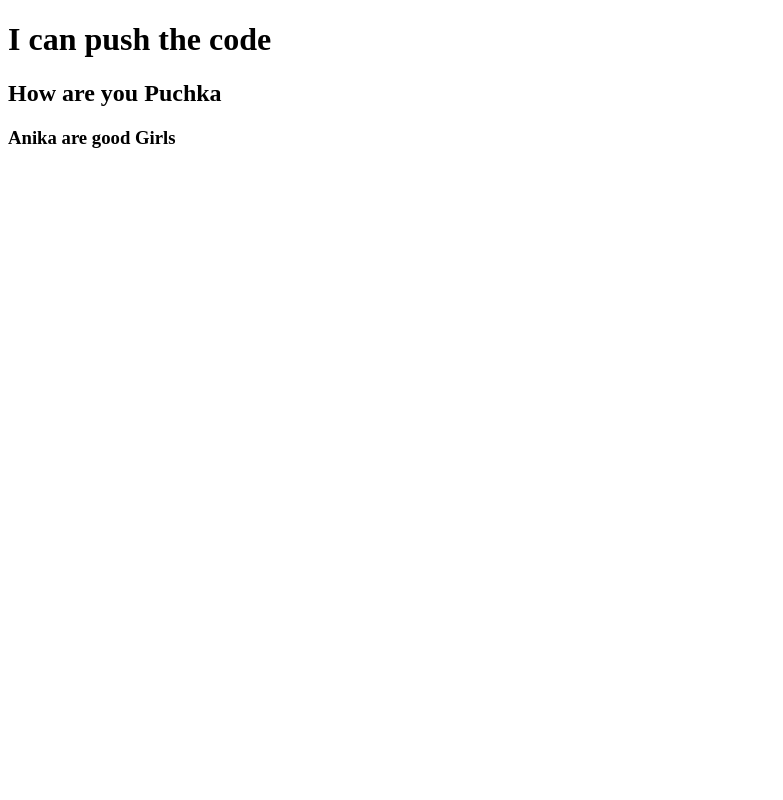
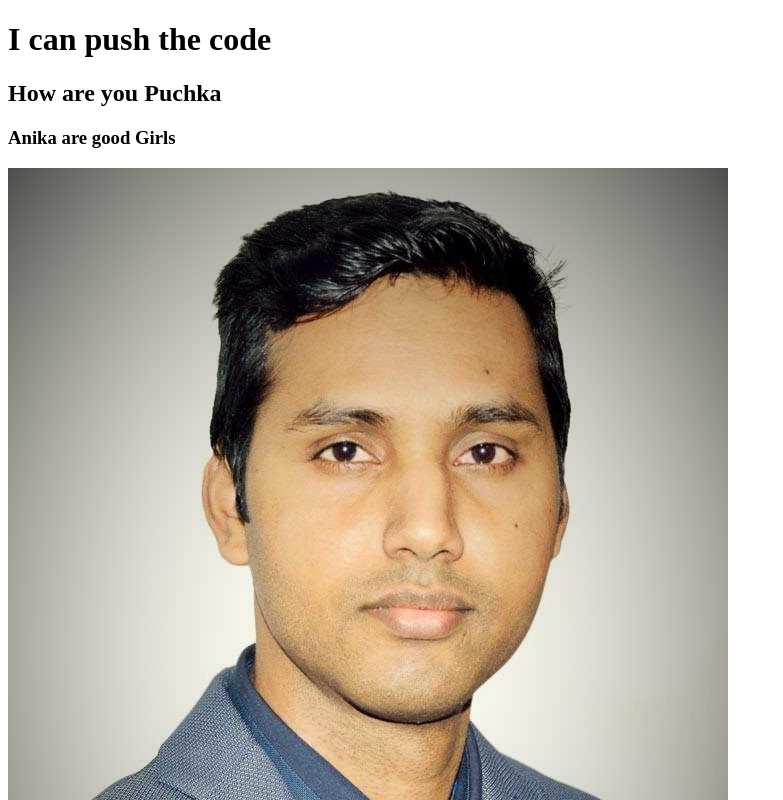
Before and after one commit to ebashar/my-second-repo, a plain HTML site: page index.html in a window 1280 px wide. Shown: the top 800 px of the page, without its empty margins (0-783 px from the left). Drawn offline with Linux system fonts and the light colour scheme.

Commit message:
added sarkar

```diff
--- a/index.html
+++ b/index.html
@@ -9,6 +9,7 @@
     <h1>I can push the code</h1>
     <h2>How are you Puchka</h2>
     <h3>Anika are good Girls</h3>
+    <img src="Picture_Abul Bashar.jpg" alt="">
 
 </body>
 </html>
```
Also changed, not shown: Picture_Abul Bashar.jpg (added).
